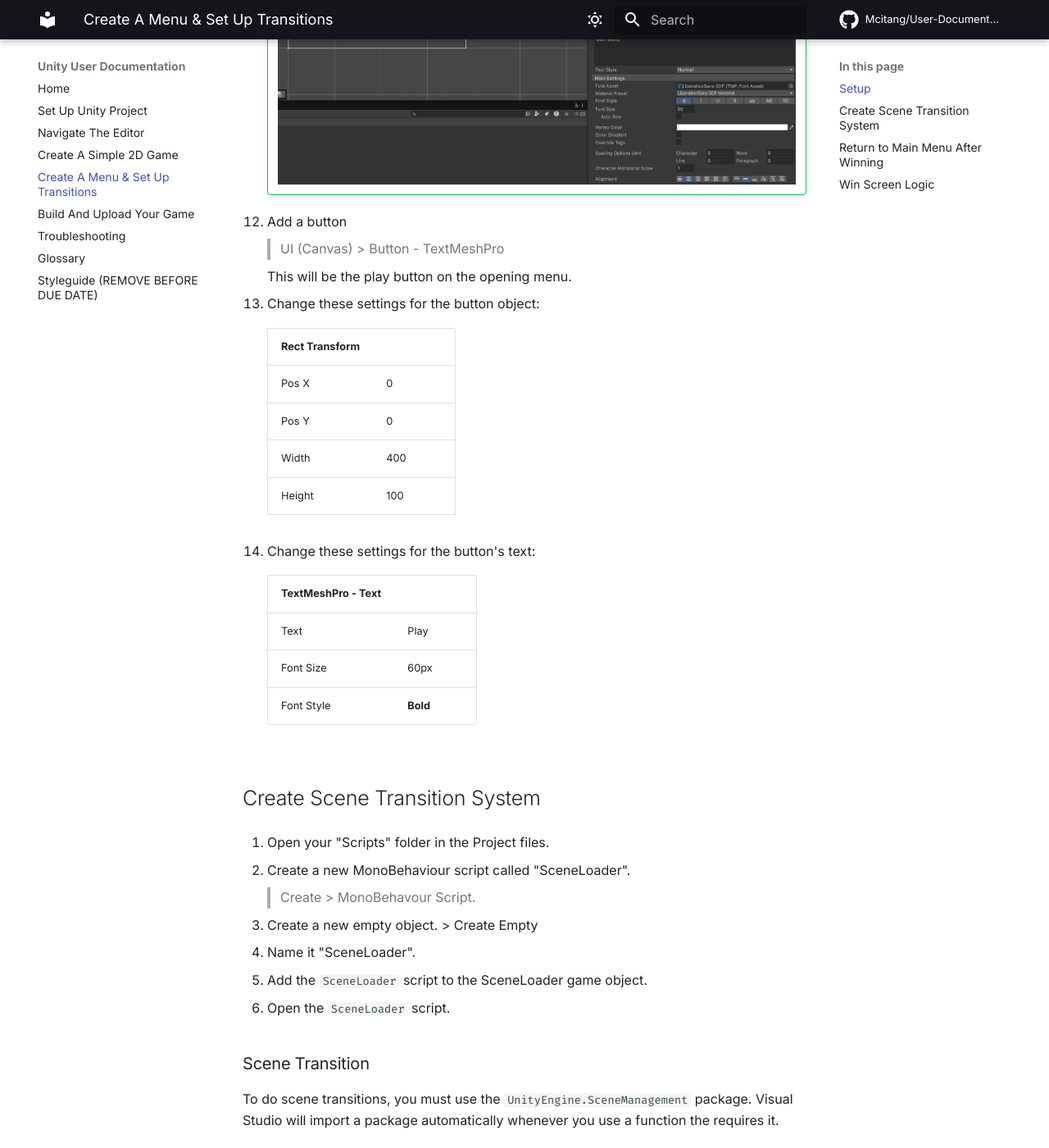
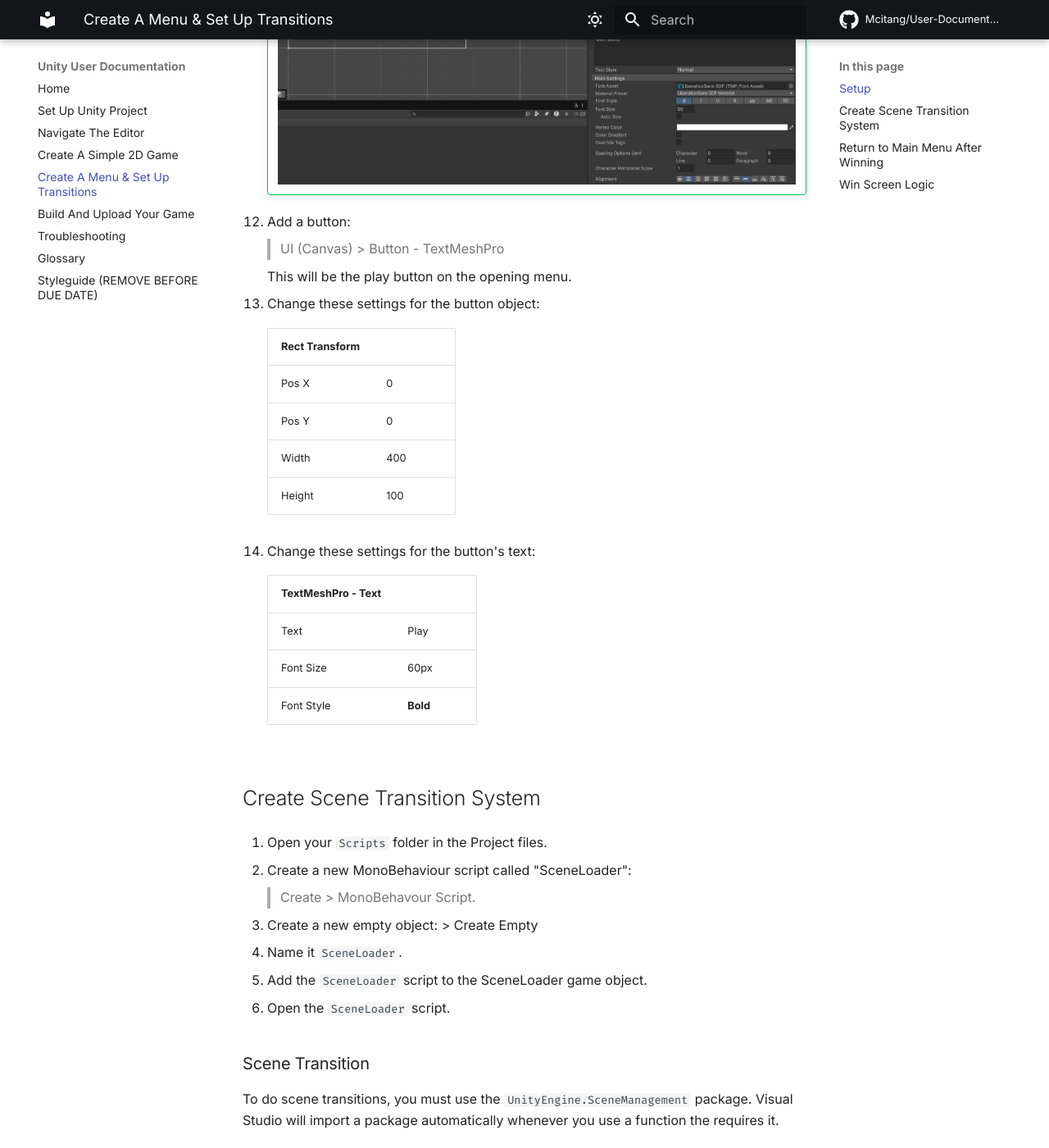
Before and after one commit to Mcitang/User-Documentation, an MkDocs documentation site: the page built from docs/make-menus.md, in a window 1280 px wide and 1400 px high, scrolled down 1516 px. Shown: the whole window at 82% size. Built offline with MkDocs 1.6.1 and Material for MkDocs 9.7.7, drawn with Linux system fonts in a browser that asks for light colours; comment, search, counter and statistics services are not loaded; some of the changed text lies outside the part shown.

Commit message:
Edit for consistency

````diff
--- a/docs/make-menus.md
+++ b/docs/make-menus.md
@@ -4,17 +4,17 @@ We now have the core parts of our game. Let's make some menus for the player to
 
 ## Setup
 
-1. Open the "Scenes" folder in your Project files.
+1. Open the "Scenes" folder in your Project Files.
 
-1. Rename the current scene from "_SampleScene_" to "_Game_".
+1. Rename the current scene from `SampleScene` to `Game`.
 
-1. Right click anywhere in your Project files and Create a new Scene called "_Main Menu_".
+1. Right click anywhere in your Project files and Create a new Scene called "_Main Menu_":
 
     > Create > Scene > Scene
 
 1. Open your main menu scene by double-clicking it in the Project Files.
 
-1. Add a label through right clicking in the **Hierarchy** window.
+1. Add a label through right clicking in the **Hierarchy** window:
 
     > UI (Canvas) > Text - TextMeshPro
 
@@ -50,7 +50,7 @@ We now have the core parts of our game. Let's make some menus for the player to
 
         !["Main Menu" Label][main-menu-label-image]{ .center }
 
-1. Add a button
+1. Add a button:
 
     > UI (Canvas) > Button - TextMeshPro
 
@@ -75,16 +75,16 @@ We now have the core parts of our game. Let's make some menus for the player to
 
 ## Create Scene Transition System
 
-1. Open your "Scripts" folder in the Project files.
+1. Open your `Scripts` folder in the Project files.
 
-1. Create a new MonoBehaviour script called "SceneLoader".
+1. Create a new MonoBehaviour script called "SceneLoader":
 
     > Create > MonoBehavour Script.
 
-1. Create a new empty object.
+1. Create a new empty object:
     > Create Empty
 
-1. Name it "SceneLoader".
+1. Name it `SceneLoader`.
 
 1. Add the `SceneLoader` script to the SceneLoader game object.
 
@@ -94,7 +94,7 @@ We now have the core parts of our game. Let's make some menus for the player to
 
 To do scene transitions, you must use the `UnityEngine.SceneManagement` package. Visual Studio will import a package automatically whenever you use a function the requires it.
 
-1. Create a `GoToScene` function that takes in an `int`.
+1. Create a `GoToScene` function that takes in an `int`:
 
     ```C# linenums="6"
     public void GoToScene(int sceneIndex)
@@ -103,7 +103,7 @@ To do scene transitions, you must use the `UnityEngine.SceneManagement` package.
     }
     ```
 
-1. Overload the `GoToScene` with a function that takes in a `string`.
+1. Overload the `GoToScene` with a function that takes in a `string`:
 
     ```C# linenums="6"
     public void GoToScene(string sceneName)
@@ -112,7 +112,7 @@ To do scene transitions, you must use the `UnityEngine.SceneManagement` package.
     }
     ```
 
-1. Save your changes by pressing ++ctrl+s++
+1. Save your changes by pressing ++ctrl+s++.
 
     !!! success
 
@@ -149,7 +149,7 @@ To do scene transitions, you must use the `UnityEngine.SceneManagement` package.
 
     You will see a dropdown that says "No Function".
 
-1. Open the dropdown and select your `GoToScene` function that takes in a string.
+1. Open the dropdown and select your `GoToScene` function that takes in a string:
 
     > Scene Loader > GoToScene (string)
 
@@ -209,13 +209,13 @@ To do scene transitions, you must use the `UnityEngine.SceneManagement` package.
 
 1. Name it "WinScreen".
 
-1. Right-click the WinScreen object and add an Image object.
+1. Right-click the WinScreen object and add an Image object:
 
     > UI (Canvas) > Image
 
-1. Change the image color to black.
+1. Change the image color to black in the **Inspector** tab.
 
-1. Right-click the WinScreen object again and add a Text object.
+1. Right-click the WinScreen object again and add a Text object:
 
     > UI (Canvas) > Text - TextMeshPro
 
@@ -237,7 +237,7 @@ To do scene transitions, you must use the `UnityEngine.SceneManagement` package.
 
         ![Win Screen in the hierarchy][win-screen-hierarchy-image]{ .center}
 
-1. Right-click WinScreen and create a Button.
+1. Right-click WinScreen and create a Button:
 
     > UI (Canvas) > Button - TextMeshPro
 
@@ -298,13 +298,13 @@ To do scene transitions, you must use the `UnityEngine.SceneManagement` package.
 
 1. Open your `CoinManager` script.
 
-1. Add a reference to the WinScreen GameObject.
+1. Add a reference to the WinScreen GameObject:
 
     ```C# linenums="6"
     public GameObject winScreen;
     ```
 
-1. Hide the win screen on Start.
+1. Hide the win screen on Start:
 
     ```C# linenums="12" hl_lines="4"
     void Start()
@@ -314,7 +314,7 @@ To do scene transitions, you must use the `UnityEngine.SceneManagement` package.
     }
     ```
 
-1. Show win screen when the player wins.
+1. Show win screen when the player wins:
 
     ```C# linenums="18" hl_lines="8"
     public void addToScore(int add = 1)
@@ -365,7 +365,7 @@ To do scene transitions, you must use the `UnityEngine.SceneManagement` package.
 1. Test it.
 
     !!! success
-        You are able to go from the Main Menu to the Game, and when you win you can go back to the Main Menu
+        You are able to go from the Main Menu to the Game, and when you win you can go back to the Main Menu.
 
         ![Main menu to Game then back to Main Menu][game-loop-gif]
 
@@ -417,11 +417,11 @@ Finally we should add a quit button so people can stop playing the game
         }
         ```
 
-1. Go to your quit button's _On Click ()_ list.
+1. Go to your quit button's `On Click ()` list.
 
     It should have the `GoToScene` function from `SceneLoader`
 
-1. Click the function dropdown and change it from `GoToScene` to `QuitGame`.
+1. Click the function dropdown and change it from `GoToScene` to `QuitGame`:
 
     > Scene Loader > QuitGame ()
 
````
Also changed, not shown: other parts of docs/make-menus.md (+1 -1 lines).
